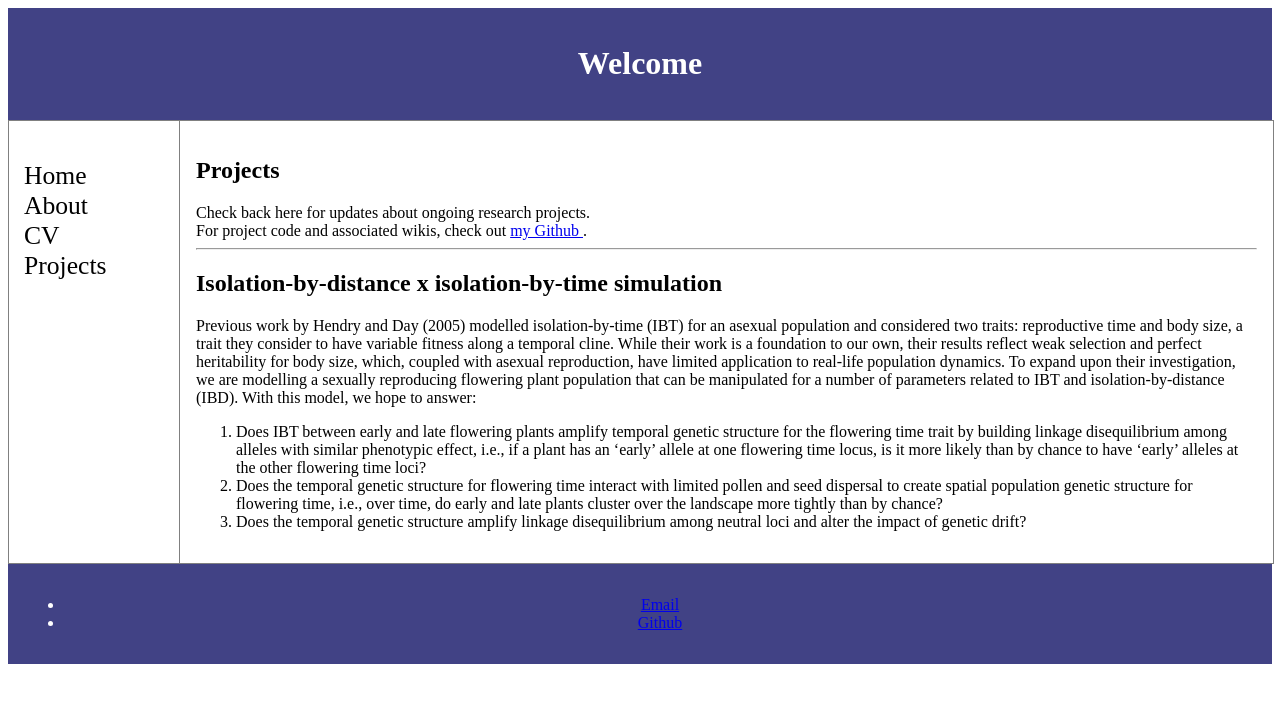
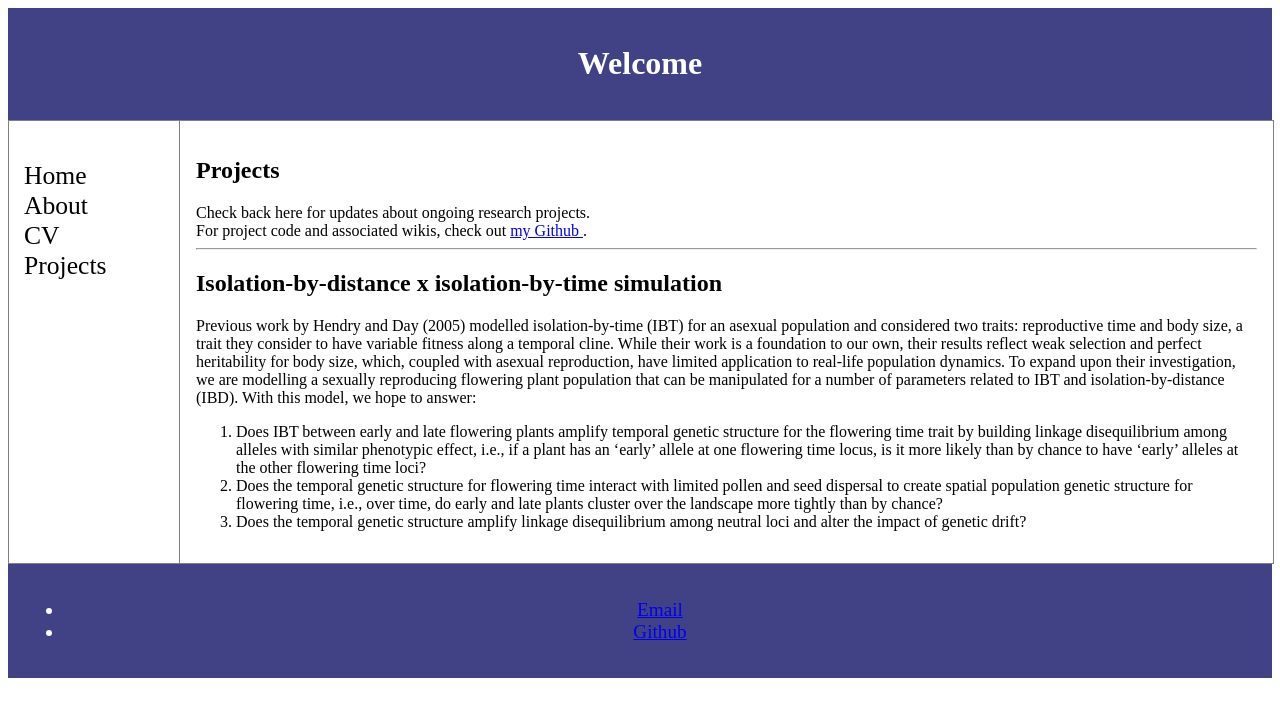
Before and after one commit to madelineapeters/madelineapeters.github.io, a Jekyll site: the page built from projects/index.html, in a window 1280 px wide. Shown: the top 717 px of the page. Built offline with Jekyll 4.4.1, drawn with Linux system fonts in a browser that asks for light colours.

Commit message:
Create default.html

```diff
--- a/_layouts/default.html
+++ b/_layouts/default.html
@@ -59,7 +59,7 @@
 			</article>
 		</div><!-- /.container -->
 		<footer>
-    		<ul>
+    		<ul color=white, style="font-size:120%", text-align=center>
         		<li><a href="mailto:madeline.peters@mail.utoronto.com">Email</a></li>
         		<li><a href="https://github.com/madelineapeters">Github</a></li>
 			</ul>
```
